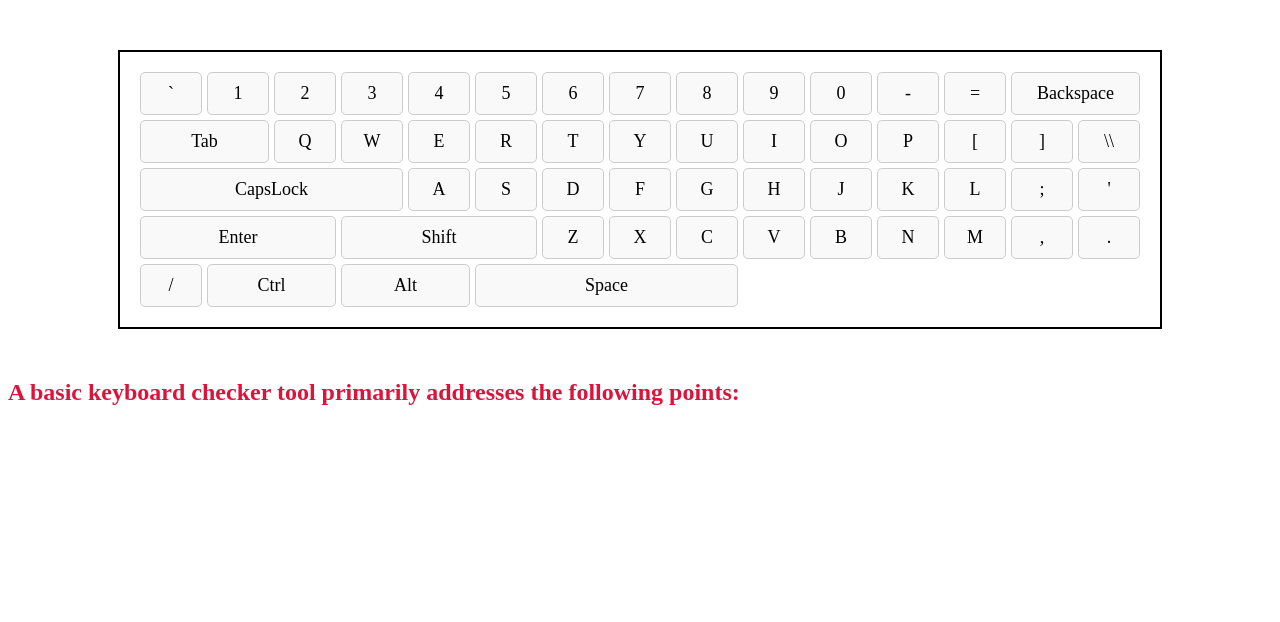
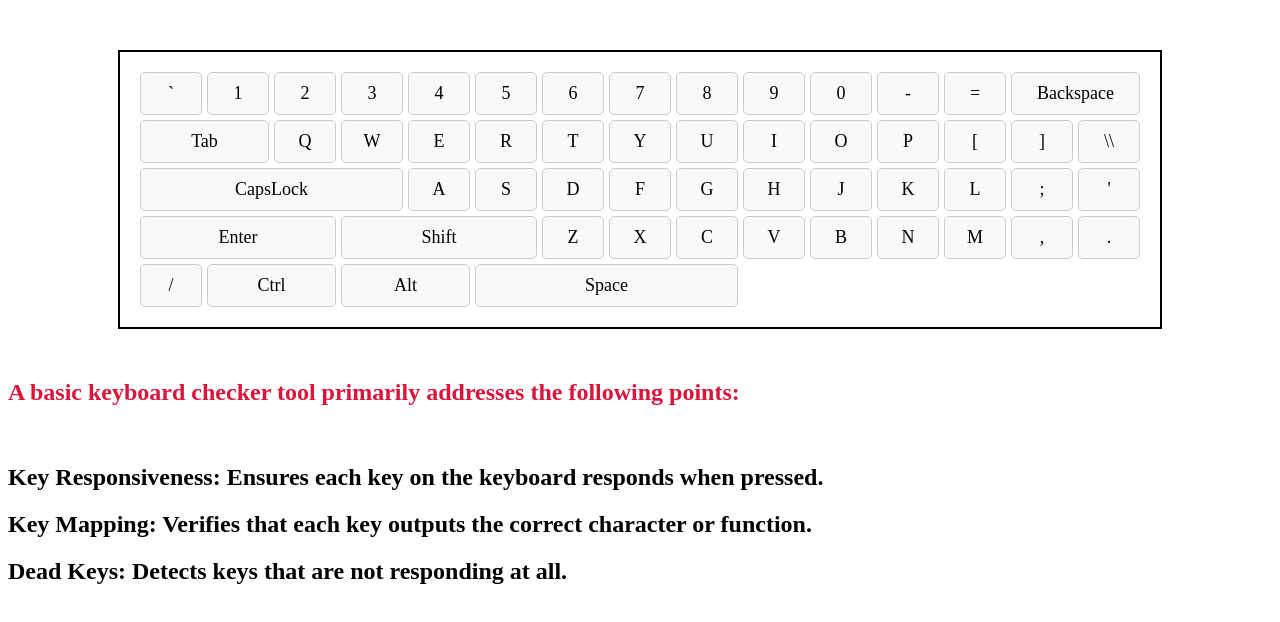
Before and after one commit to ajayroll1/KeyboardChecker, a plain HTML site: page index.html in a window 1280 px wide. Drawn offline with Linux system fonts and the light colour scheme.

Commit message:
Update index.html

```diff
--- a/index.html
+++ b/index.html
@@ -121,6 +121,13 @@
   </div>
 
   <h2 style="color: crimson;">A basic keyboard checker tool primarily addresses the following points:</h2>
+  <br>
+  <h2>Key Responsiveness: Ensures each key on the keyboard responds when pressed.
+  </h2>
+  <h2>Key Mapping: Verifies that each key outputs the correct character or function.
+  </h2>
+  <h2>Dead Keys: Detects keys that are not responding at all.
+  </h2>
 
   <script>
     const keys = document.querySelectorAll('.key');
```
